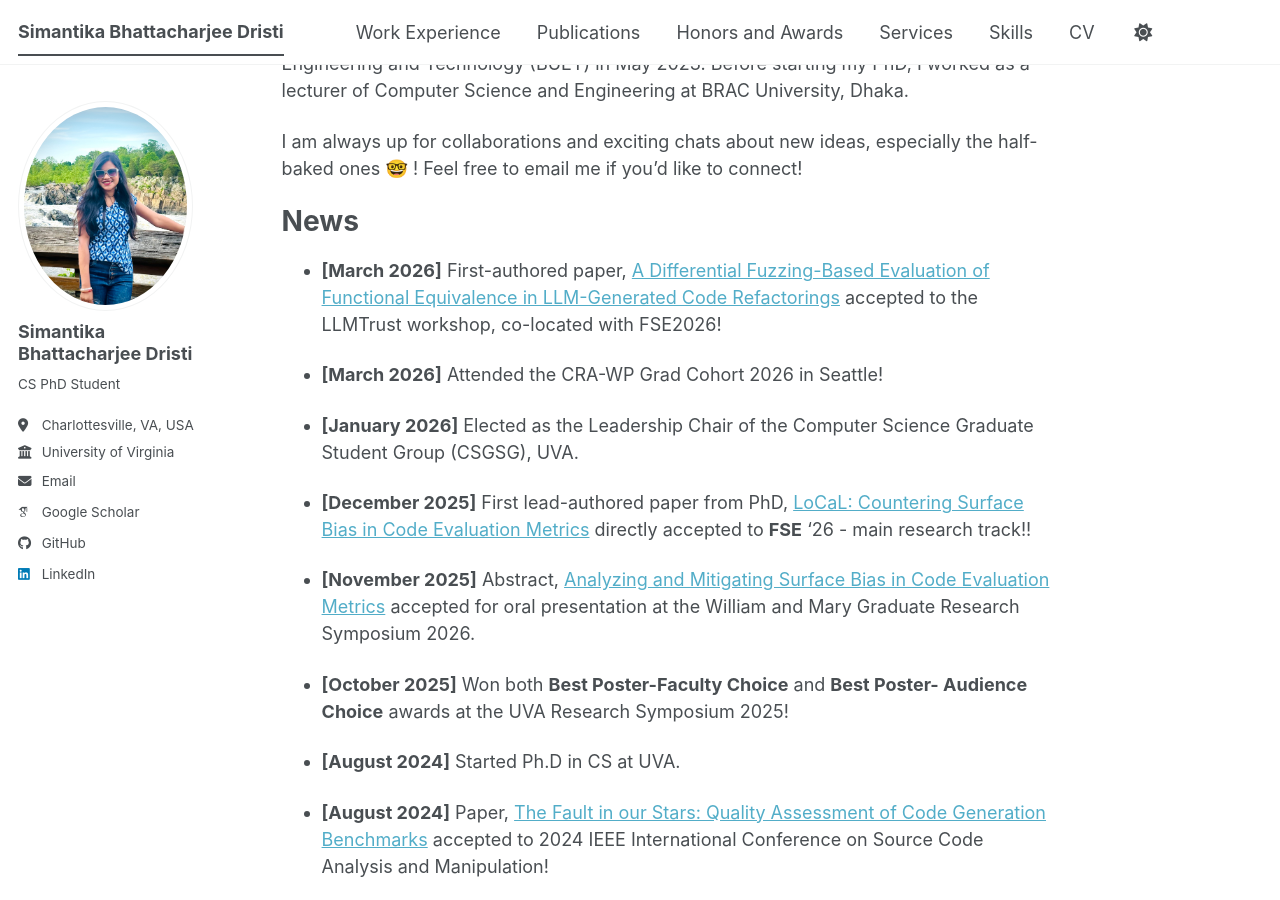
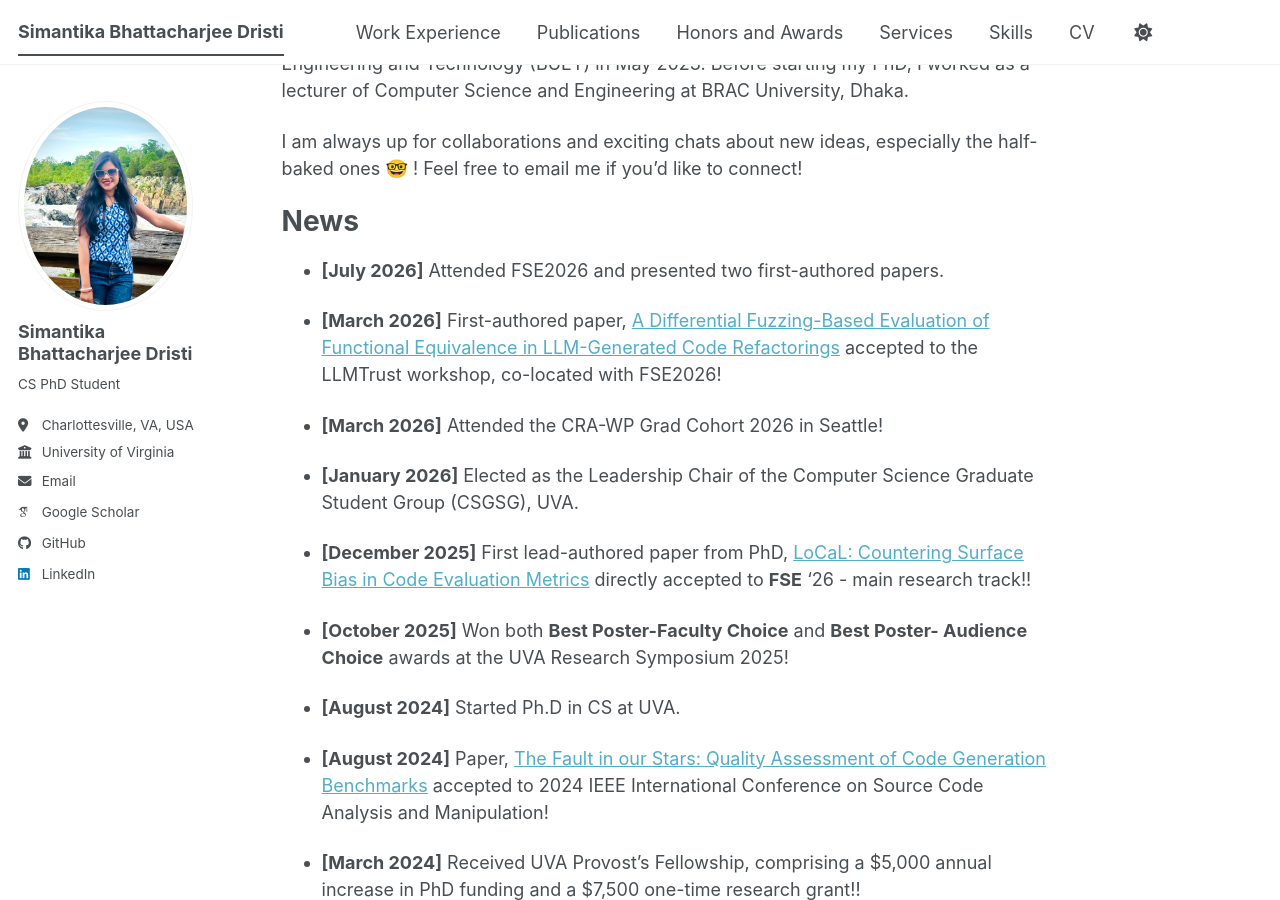
Before and after one commit to Dristi123/Dristi123.github.io, a Jekyll site: the page built from _pages/about.md, in a window 1280 px wide and 900 px high, scrolled down 284 px. Built offline with Jekyll 4.4.1, drawn with Linux system fonts in a browser that asks for light colours; some web fonts are replaced; a script bundle is joined from its source files by our own code; library files that are not in the unit come from our copies; some of the changed text lies outside the part shown.

Commit message:
Remove November 2025 news entry
Removed outdated news entry from the about page.

```diff
--- a/_pages/about.md
+++ b/_pages/about.md
@@ -12,6 +12,8 @@ redirect_from:
 
 <h1>News</h1>
 
+- **[July 2026]** Attended FSE2026 and presented two first-authored papers.
+
 - **[March 2026]** First-authored paper, <a href="https://arxiv.org/abs/2602.15761">A Differential Fuzzing-Based Evaluation of Functional Equivalence in LLM-Generated Code Refactorings</a> accepted to the LLMTrust workshop, co-located with FSE2026!
 
 - **[March 2026]** Attended the CRA-WP Grad Cohort 2026 in Seattle!
@@ -19,8 +21,6 @@ redirect_from:
 - **[January 2026]** Elected as the Leadership Chair of the Computer Science Graduate Student Group (CSGSG), UVA.
 
 - **[December 2025]** First lead-authored paper from PhD, <a href="https://arxiv.org/abs/2509.15397v1">LoCaL: Countering Surface Bias in Code Evaluation Metrics</a> directly accepted to <b>FSE</b> '26 - main research track!!
-
-- **[November 2025]** Abstract, <a href="https://arxiv.org/abs/2509.15397v2">Analyzing and Mitigating Surface Bias in Code Evaluation Metrics</a> accepted for oral presentation at the William and Mary Graduate Research Symposium 2026.
 
 - **[October 2025]** Won both <b>Best Poster-Faculty Choice</b> and <b>Best Poster- Audience Choice</b> awards at the UVA Research Symposium 2025!
 
```
Also changed, not shown: other parts of _pages/about.md (+1 -0 lines).
